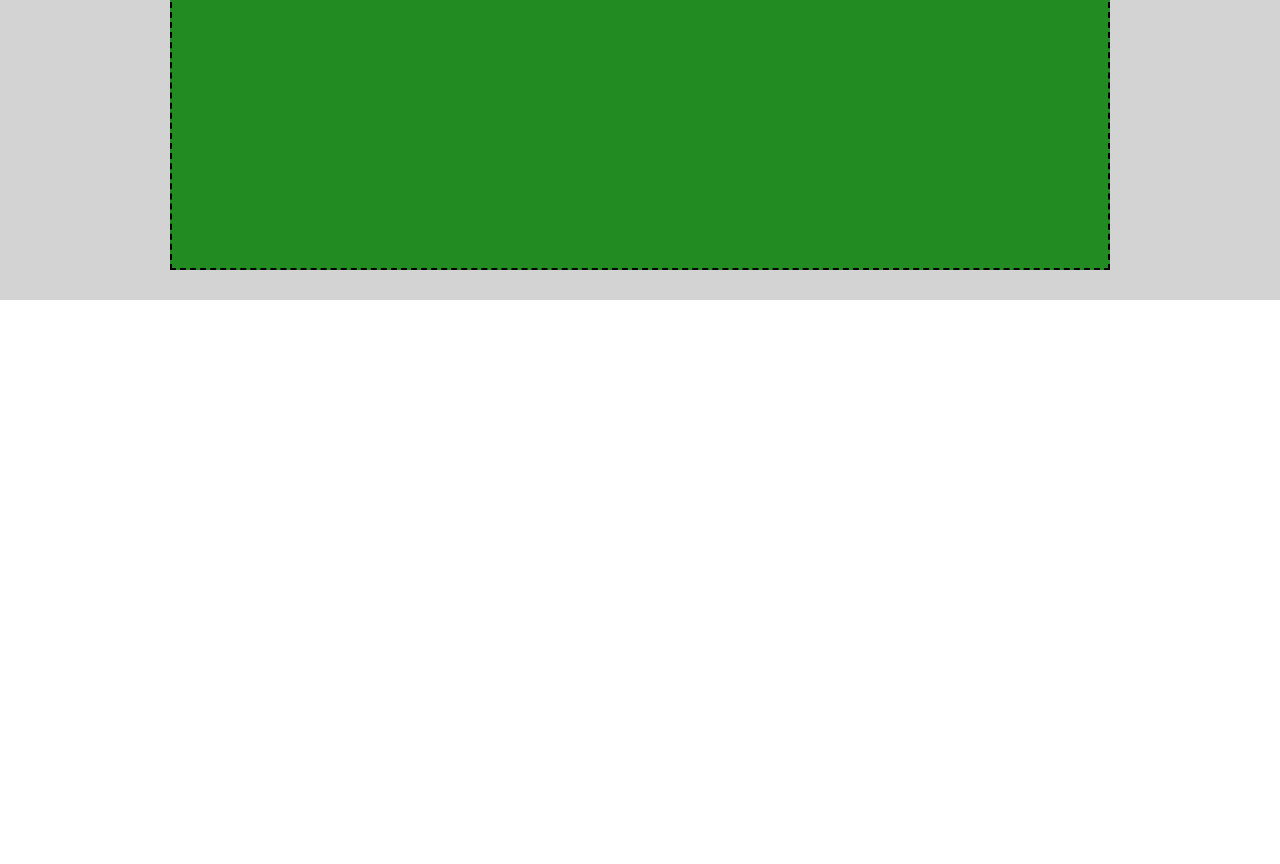
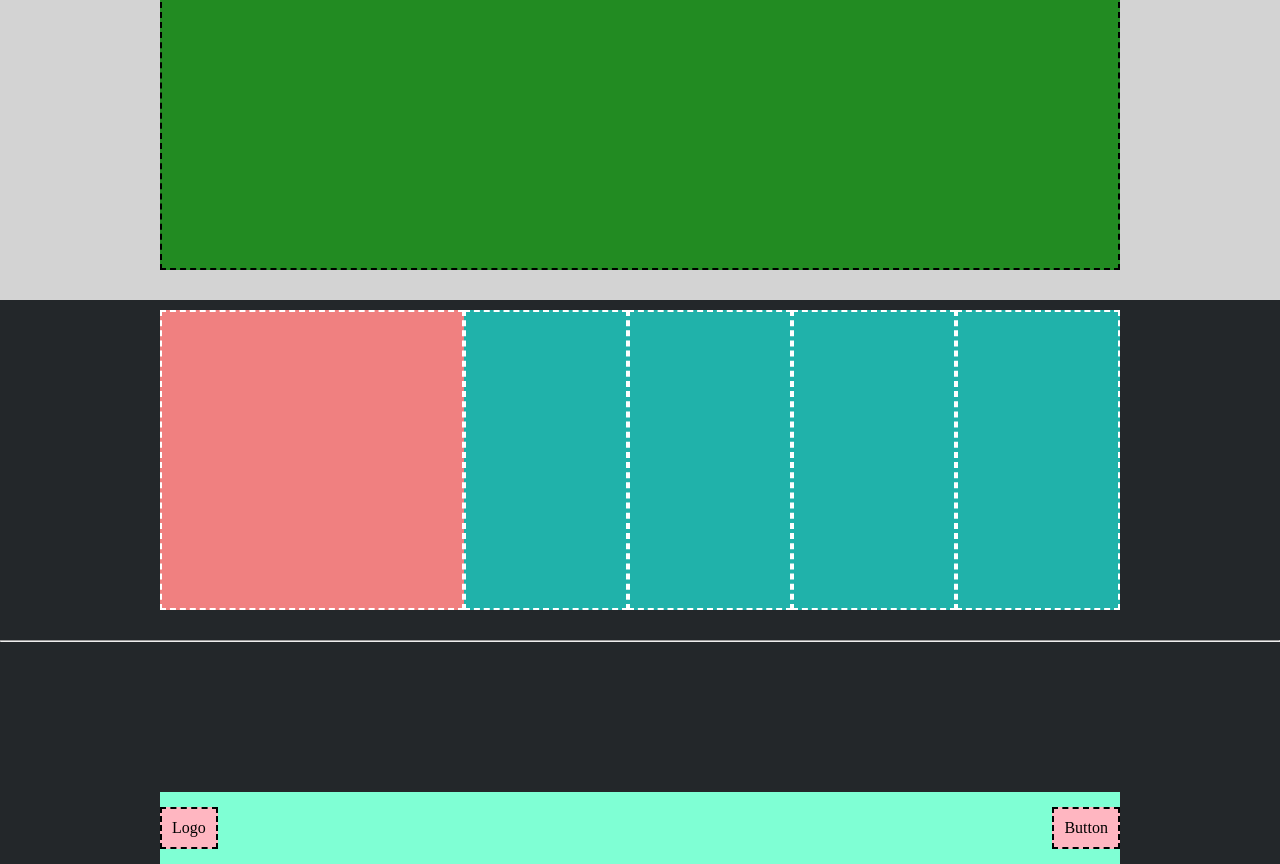
Before and after one commit to EmilioGall/htmlcss-struttura-discord, a plain HTML site: page index.html in a window 1280 px wide. Shown: the part 1792-2656 px from the top of the page. Before the commit the page ends 2092 px from the top, so only its background shows below. Drawn offline with Linux system fonts and the light colour scheme.

Commit message:
add: content&style - footer

```diff
--- a/CSS/style.css
+++ b/CSS/style.css
@@ -17,12 +17,14 @@
 }
 
 .padding-small{
-    padding: 15px 10px;
+    padding: 15px 0px;
 }
 
 .padding-normal {
-    padding: 30px 10px;
+    padding: 30px 0px;
 }
+
+
 
 .bar {
     border: 2px dashed black;
@@ -109,6 +111,47 @@ header {
 
 /* FOOTER */
 
+footer {
+    background-color: rgba(35, 39, 42, 1);
+}
+
 /* Menu Section */
 
+.menu {
+    padding: 10px 0px 30px;
+}
+
+.salmon {
+    background-color: rgba(240, 128, 128, 1);
+    flex-grow: 2;
+    border-color: white;
+
+    /* Debug */
+    height: 300px;
+}
+
+.seagreen {
+    background-color: rgba(32, 178, 170, 1);
+    flex-grow: 1;
+    border-color: white;
+
+    /* Debug */
+    height: 300px;
+}
+
 /* SignUp Section */
+
+.white-line {
+    color: white;
+}
+
+.login-menu {
+    background-color: rgba(127, 255, 212, 1);
+    margin: 150px auto 0px;
+    justify-content: space-between;
+    padding: 15px 0px;
+}
+
+.login-item {
+    background-color: rgba(255, 182, 193, 1);
+}
--- a/index.html
+++ b/index.html
@@ -16,7 +16,7 @@
 
         <div class="container padding-small">
 
-            <div class="logo bar">logo</div>
+            <div class="logo bar">Logo</div>
 
             <nav class="nav bar">
                 <a href="">link</a>
@@ -26,7 +26,7 @@
                 <a href="">link</a>
             </nav>
 
-            <div class="login bar">login</div>
+            <div class="login bar">Login</div>
 
         </div>
 
@@ -95,13 +95,24 @@
     <footer>
 
         <!-- Menu Section -->
-        <section>
+        <section class="container menu">
+
+            <div class="salmon bar"></div>
+            <div class="seagreen bar"></div>
+            <div class="seagreen bar"></div>
+            <div class="seagreen bar"></div>
+            <div class="seagreen bar"></div>
 
         </section>
         <!-- /Menu Section -->
 
+        <hr class="white-line">
+
         <!-- SignUp Section -->
-        <section>
+        <section class="container login-menu">
+
+            <div class="bar login-item">Logo</div>
+            <div class="bar login-item">Button</div>
 
         </section>
         <!-- /SignUp Section -->
```
